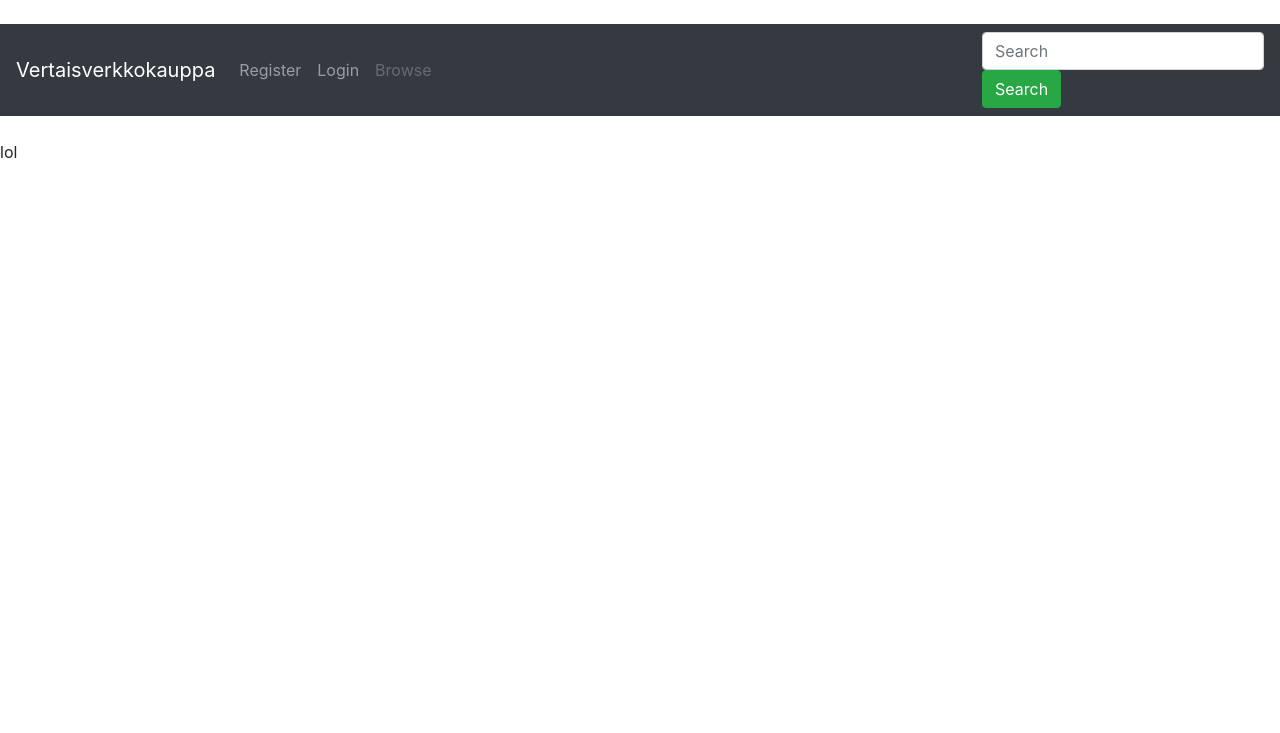
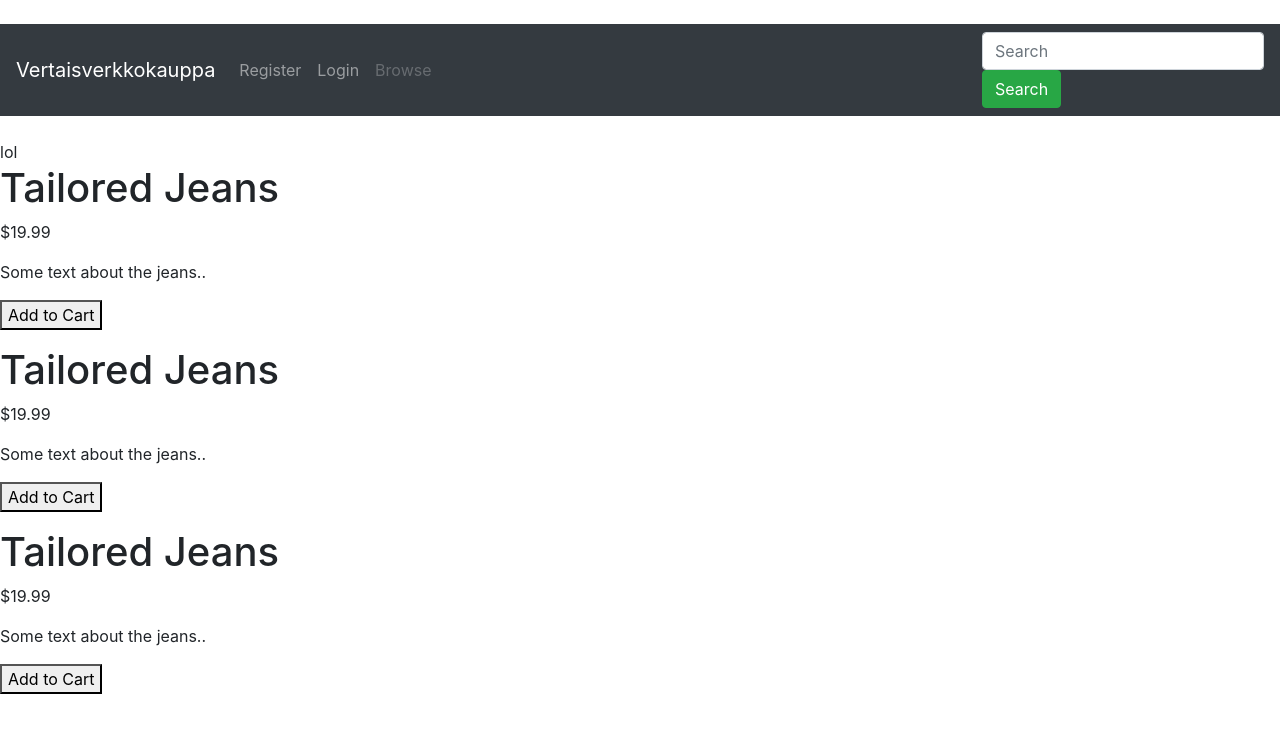
Before and after one commit to mikaele90/Vertaisverkkokauppa, a PHP site: page /browse.php in a window 1280 px wide. Shown: the top 733 px of the page. Run offline with PHP 8.4, Linux system fonts and the light colour scheme; data comes from the database, SQL or seed files in the repository.

Commit message:
browse.php under way

```diff
--- a/browse.php
+++ b/browse.php
@@ -39,10 +39,12 @@ if($stmt = mysqli_prepare($link, $sql)){
     }
 }
 ?>
-<div id="products_div"></div>
+<div id="products_div">
+
+</div>
 </body>
 <script>
-    function getCompleteProductsList() {
+    function displayCompleteProductsList() {
 
 
         var jsonArrayFromPhp = <?php echo json_encode($productArray) ?>;
@@ -50,16 +52,23 @@ if($stmt = mysqli_prepare($link, $sql)){
         var parsedProductArray = JSON.parse(strProductArray);
         console.log(strProductArray);
 
-        var productsDiv = document.getElementById('productsDiv');
+        var productsDiv = document.getElementById('products_div');
         productsDiv.innerHTML = '';
         for (var i = 0; i < parsedProductArray.length; i++) {
-            var divNode = undefined;
+            var productNode = undefined;
             var product = parsedProductArray[i];
             console.log(JSON.stringify(product));
+            productNode = document.createElement('div');
+            productNode.setAttribute('class', '.card');
+            productNode.innerHTML =
+                '<h1>Tailored Jeans</h1>' +
+                '<p class="price">$19.99</p>' +
+                '<p>Some text about the jeans..</p>' +
+                '<p><button>Add to Cart</button></p>';
+            productsDiv.appendChild(productNode);
         }
-        console.log(parsedProductArray);
     }
 
-    getCompleteProductsList();
+    displayCompleteProductsList();
 </script>
 </html>
```
